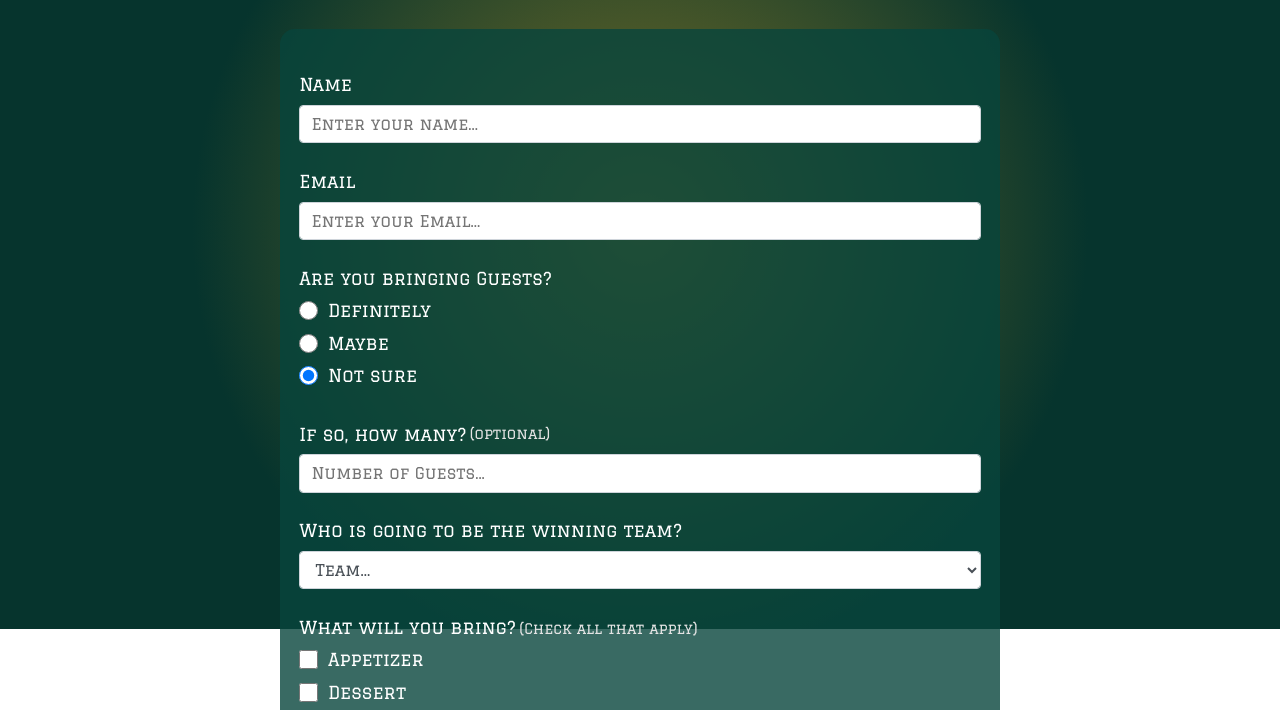
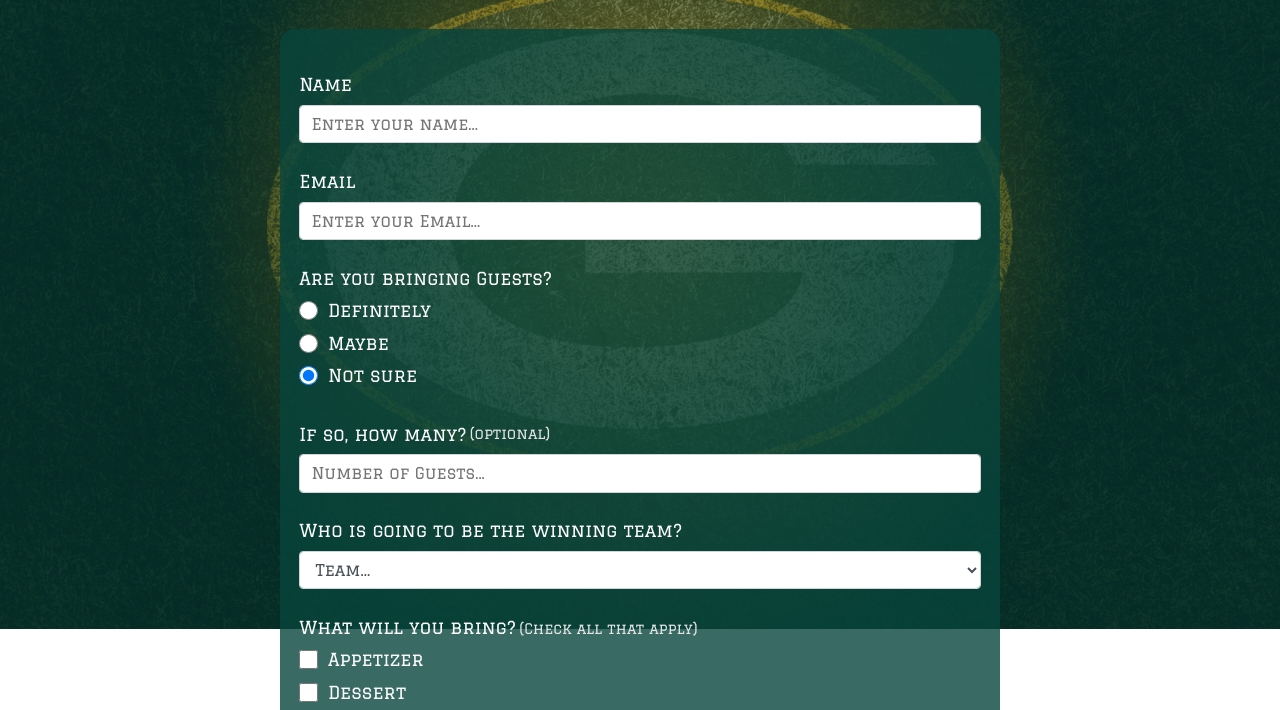
Before and after one commit to nicksocha-school/fcc-build-a-survey-form, a plain HTML site: page index.html in a window 1280 px wide. Shown: the part 171-881 px from the top of the page. Drawn offline with Linux system fonts and the light colour scheme; the site is published under a folder, as on GitHub Pages, so addresses that start at the root find nothing.

Commit message:
Updated style.css to fix background img not loading

```diff
--- a/css/style.css
+++ b/css/style.css
@@ -30,7 +30,7 @@ body::before {
       rgba(239, 174, 30, 0.5),
       rgba(6, 52, 45, 0.8)
     ),
-    url(/images/gb-background.jpg);
+    url(../images/gb-background.jpg);
   background-position: center;
   background-repeat: no-repeat;
   background-size: cover;
```
